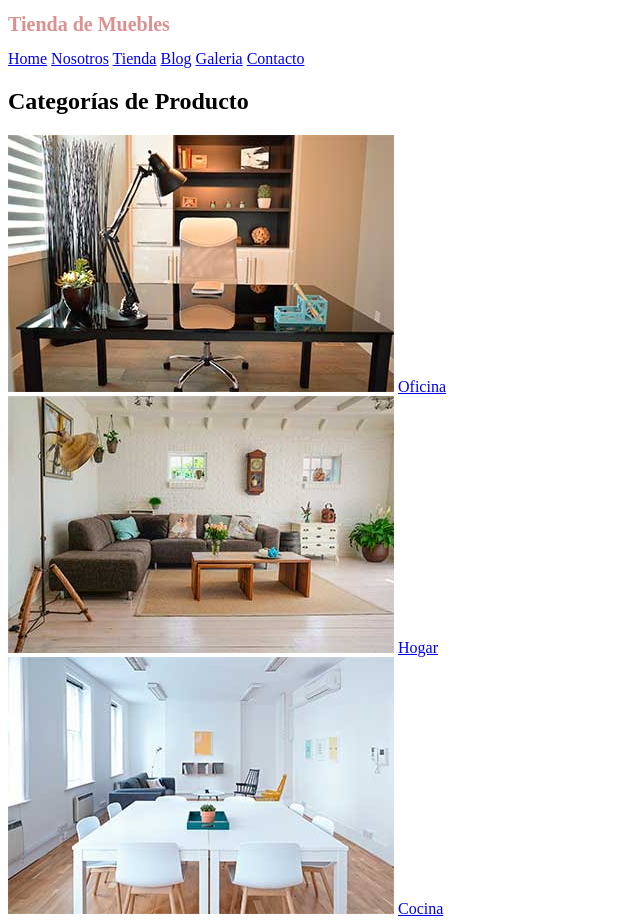
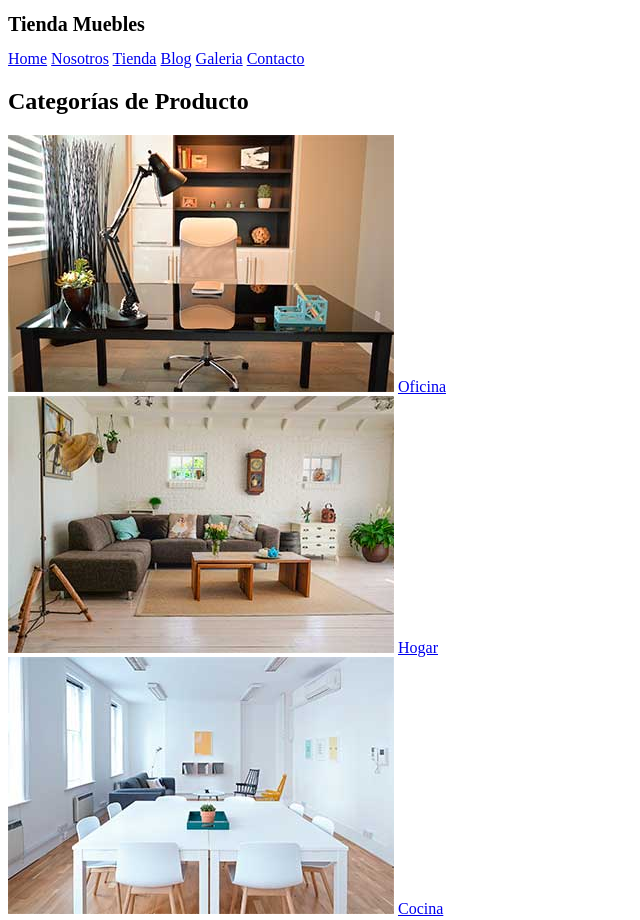
Before and after one commit to GazKotlin/html-ccs-ecommerce, a plain HTML site: page index.html in a window 1280 px wide. Shown: the top 920 px of the page, without its empty margins (0-640 px from the left). Drawn offline with Linux system fonts and the light colour scheme.

Commit message:
Especificidad ej: nav

```diff
--- a/css/app.css
+++ b/css/app.css
@@ -2,5 +2,36 @@
 h1 {
   font-size: 20px;
   /*color: green;*/
-  color: #dc9090;
+  color: #000;
 }
+
+
+
+/*
+span{
+    font-size: 20px;
+    color: #037bc0;
+}
+
+h1 span{
+    font-size: 20px;
+    color: #037bc0;
+}
+
+h2 span{
+    font-size: 20px;
+    color: #037bc0;
+}
+
+a {
+  text-transform: uppercase;
+}
+
+footer a {
+  text-transform: lowercase;
+}
+nav a:nth-child(1){
+  text-transform: uppercase;
+  font-size: 40px;
+}
+*/
--- a/index.html
+++ b/index.html
@@ -8,7 +8,7 @@
   </head>
   <body>
     <header>
-      <h1>Tienda de Muebles</h1>
+      <h1>Tienda <span>Muebles</span></h1>
     </header>
 
     <nav>
```
